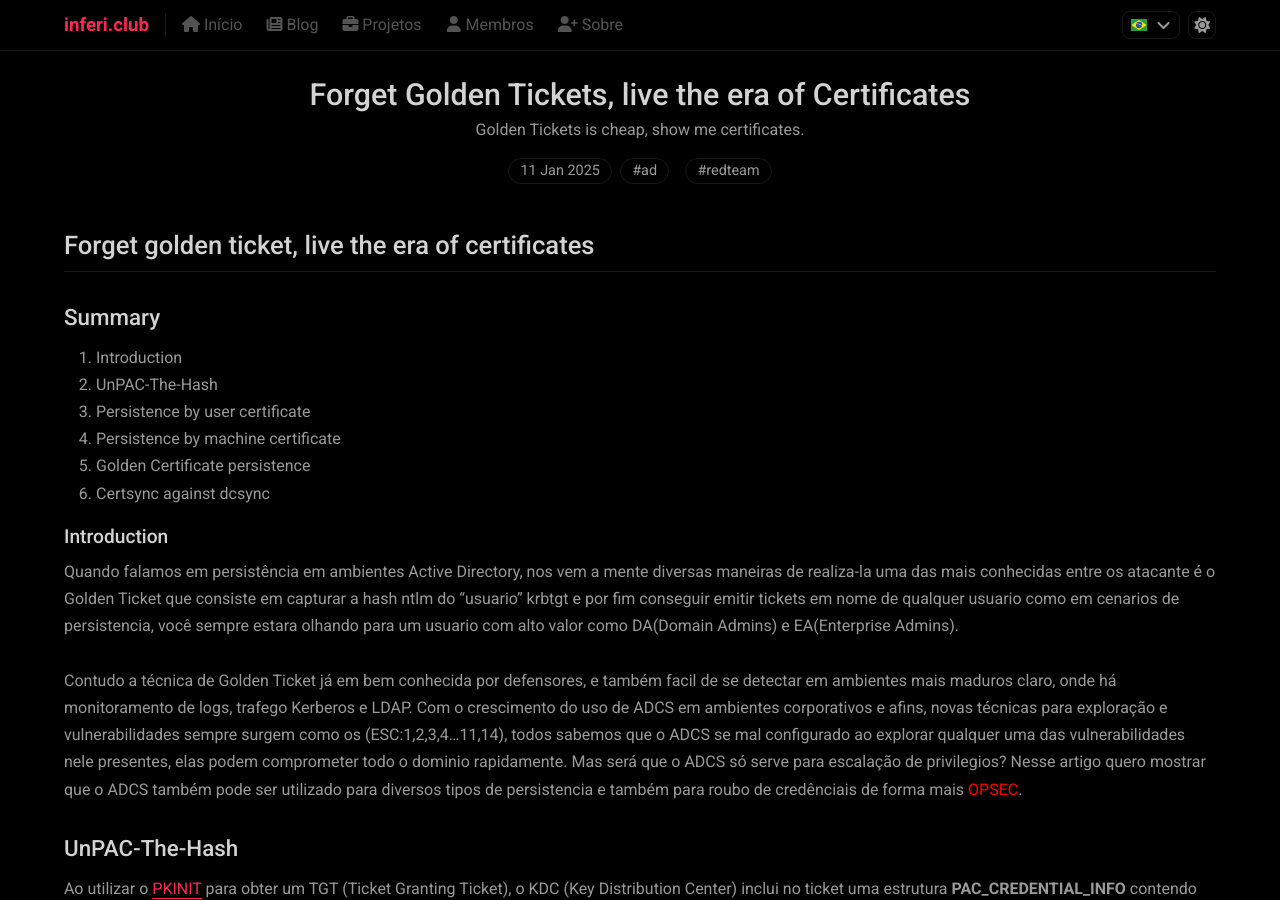
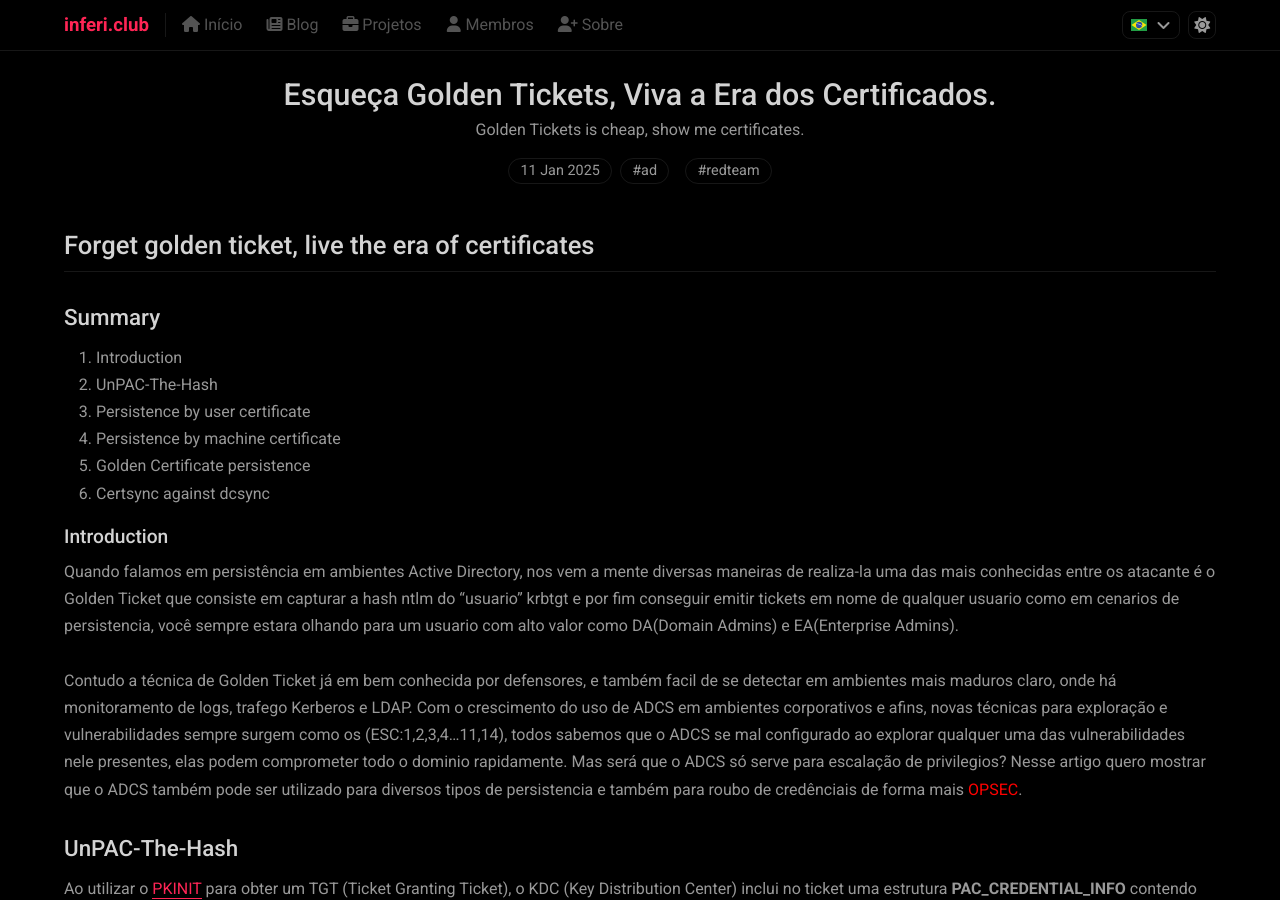
Before and after one commit to inferigang/inferigang.github.io, a Jekyll site: the page built from _posts/2025-01-11-adcs.md, in a window 1280 px wide and 900 px high. Built offline with Jekyll 4.4.1, drawn with Linux system fonts in a browser that asks for light colours; some web fonts are replaced; comment, search, counter and statistics services are not loaded.

Commit message:
fix:fixhahahahhaa

```diff
--- a/_posts/2025-01-11-adcs.md
+++ b/_posts/2025-01-11-adcs.md
@@ -1,7 +1,7 @@
 ---
 layout: post
 lang: pt
-title: Forget Golden Tickets, live the era of Certificates
+title: Esqueça Golden Tickets, Viva a Era dos Certificados.
 description: "Golden Tickets is cheap, show me certificates."
 tags: [ad, redteam]
 banner: adcs-1.png
```
